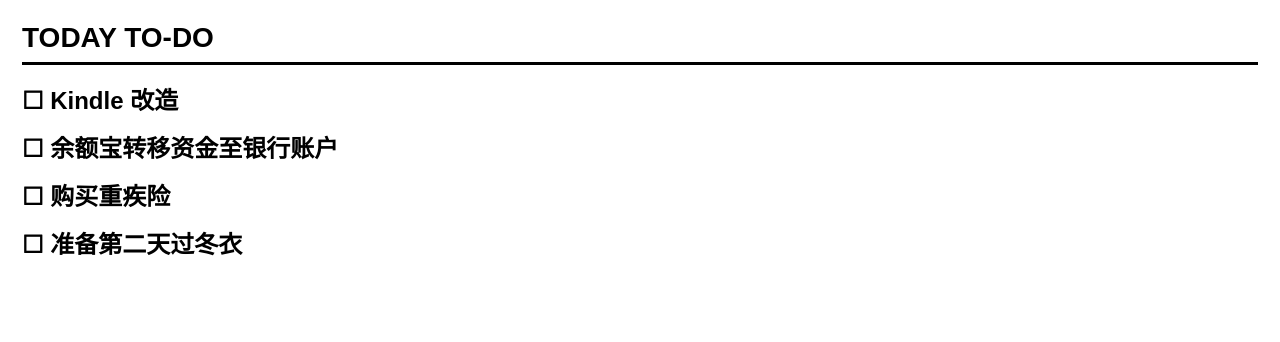
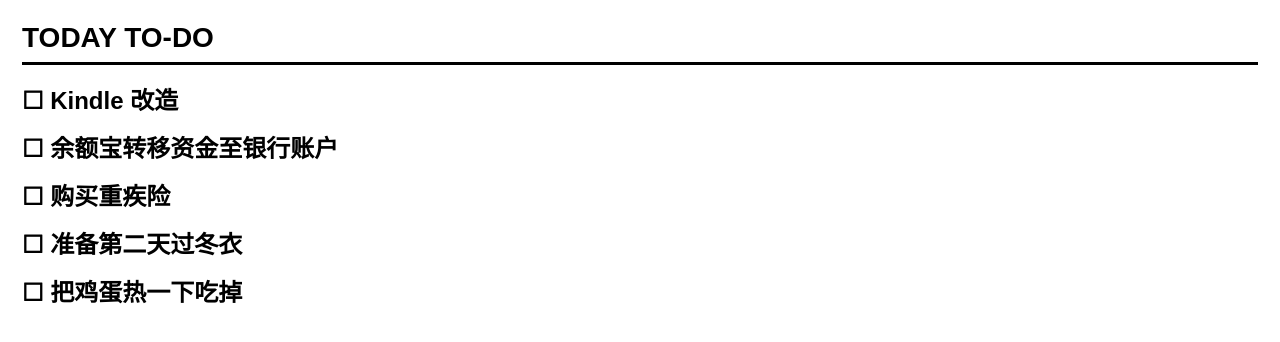
Before and after one commit to francesnice-chn/kindle-todo, a plain HTML site: page index.html in a window 1280 px wide. Drawn offline with Linux system fonts and the light colour scheme.

Commit message:
Update index.html

```diff
--- a/index.html
+++ b/index.html
@@ -33,6 +33,7 @@
   <div class="item">☐ 余额宝转移资金至银行账户</div>
   <div class="item">☐ 购买重疾险</div>
   <div class="item">☐ 准备第二天过冬衣</div>
+  <div class="item">☐ 把鸡蛋热一下吃掉</div>
 
 </body>
 </html>
```
